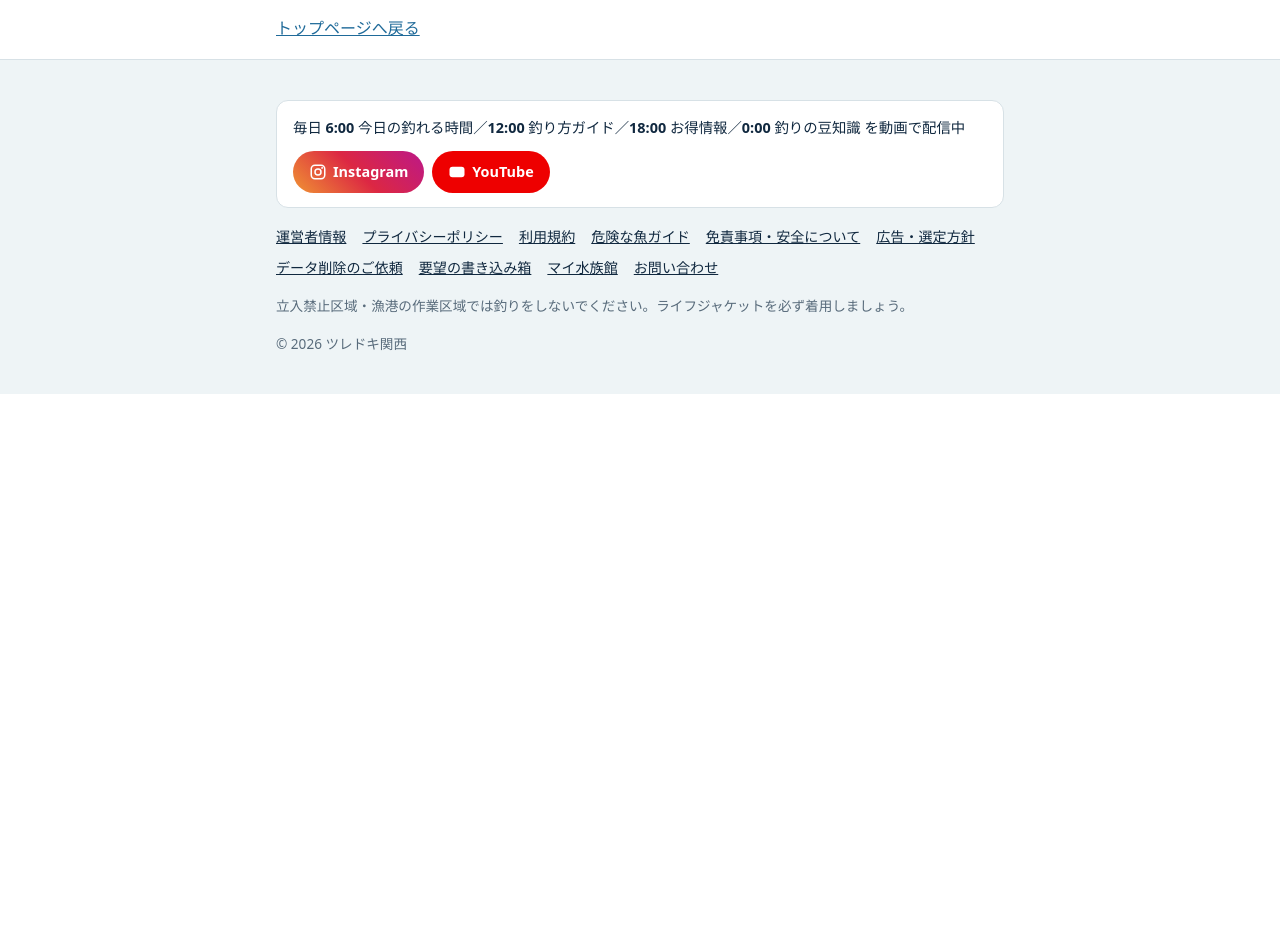
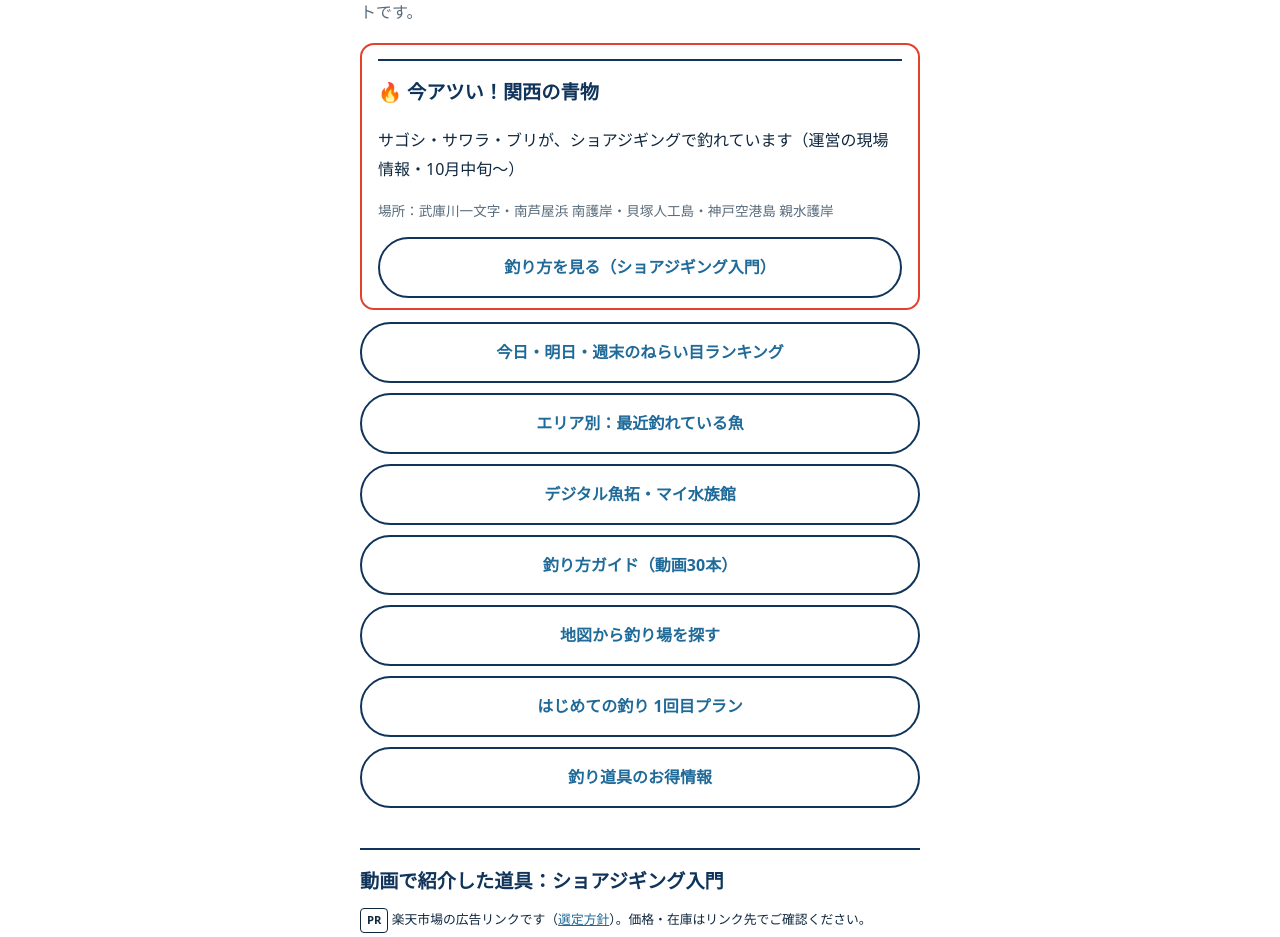
Before and after one commit to mametarou0510mame-coder/fishingbase-japan, a Next.js app: page /links in a window 1280 px wide. Before the commit this address had no page. Shown: the part 160-1097 px from the top of the page. Before the commit the page ends 800 px from the top, so only its background shows below. Built offline with nearby package versions, Linux system fonts and the light colour scheme; a web font is replaced by a local one.

Commit message:
プロフィールのリンク用ページ（/links/）：今アツい情報・ねらい目・動画で紹介した道具（楽天・PR）
Co-Authored-By: Claude Opus 5.5 <noreply@anthropic.com>
Claude-Session: https://claude.ai/code/session_0136AjP6UKpQXASPdXzdeXrp

```diff
--- a/app/globals.css
+++ b/app/globals.css
@@ -401,3 +401,9 @@ iframe.guide-video { border: 0; }
 .hot-notes { border: 2px solid var(--float, #e3412b); border-radius: 14px; padding: 4px 16px 10px; margin: 12px 0; background: var(--card); }
 .hot-notes h2 { margin-top: 10px; }
 .hot-notes ul { padding-left: 1.2em; }
+/* プロフィールのリンク用ページ */
+.links-page { max-width: 560px; margin: 0 auto; }
+.link-list { display: grid; gap: 10px; margin: 12px 0; }
+.link-btn { display: block; text-align: center; padding: 14px 12px; border-radius: 999px; background: var(--card); border: 2px solid var(--sea); font-weight: 700; text-decoration: none; }
+.gear-links { list-style: none; padding: 0; display: grid; gap: 8px; }
+.gear-links a { display: flex; flex-direction: column; padding: 10px 14px; border: 1px solid var(--line); border-radius: 12px; text-decoration: none; background: var(--card); }
--- /dev/null
+++ b/app/links/page.tsx
@@ -0,0 +1,74 @@
+import type { Metadata } from "next";
+import Link from "next/link";
+import HOT from "@/content/hot-notes.json";
+import { rakutenSearchUrl } from "@/lib/affiliate";
+import { findGuide } from "@/lib/guides";
+import { SITE } from "@/lib/site";
+
+// Instagram・YouTube のプロフィールのリンク用ページ。投稿文のリンクは押せないため、ここにまとめる。
+export const metadata: Metadata = {
+  title: "ツレドキ関西のリンク集（今アツい情報・おすすめ道具）",
+  description: "Instagram・YouTube から来た人向けのページです。今アツい釣り情報、今日・明日のねらい目、動画で紹介した道具（楽天市場）、マイ水族館・デジタル魚拓へのリンクをまとめています。",
+  alternates: { canonical: "/links/" },
+};
+
+const JST_TODAY = () => new Date(Date.now() + 9 * 3600e3).toISOString().slice(0, 10);
+
+export default function LinksPage() {
+  const hotOn = HOT.until >= JST_TODAY();
+  const hotGuide = findGuide(HOT.guide.replace(/^\/guide\/|\/$/g, ""));
+  const gear = hotGuide?.tackle[0];
+  return (
+    <div className="links-page">
+      <h1>ツレドキ関西</h1>
+      <p className="lead">関西の釣り場の、今日の釣れる時間・最近の釣果・釣り方をまとめた無料サイトです。</p>
+
+      {hotOn && (
+        <section className="hot-notes">
+          <h2>🔥 {HOT.title}</h2>
+          <p>{HOT.sub}</p>
+          <p className="small">場所：{HOT.spots.map((x) => x.name).join("・")}</p>
+          <Link className="link-btn" href={HOT.guide}>釣り方を見る（{hotGuide?.title ?? "ガイド"}）</Link>
+        </section>
+      )}
+
+      <nav className="link-list" aria-label="よく見られているページ">
+        <Link className="link-btn" href="/">今日・明日・週末のねらい目ランキング</Link>
+        <Link className="link-btn" href="/kansai/area/">エリア別：最近釣れている魚</Link>
+        <Link className="link-btn" href="/aquarium/">デジタル魚拓・マイ水族館</Link>
+        <Link className="link-btn" href="/guide/">釣り方ガイド（動画30本）</Link>
+        <Link className="link-btn" href="/map/">地図から釣り場を探す</Link>
+        <Link className="link-btn" href="/start/">はじめての釣り 1回目プラン</Link>
+        <Link className="link-btn" href="/gear/sale/">釣り道具のお得情報</Link>
+      </nav>
+
+      {gear && hotGuide && (
+        <section>
+          <h2>動画で紹介した道具：{hotGuide.title}</h2>
+          <p className="aff-label">
+            <span className="pr">PR</span> 楽天市場の広告リンクです（<Link href="/pr-policy/">選定方針</Link>）。価格・在庫はリンク先でご確認ください。
+          </p>
+          <ul className="gear-links">
+            {gear.items.map((it) => (
+              <li key={it.name}>
+                <a href={rakutenSearchUrl(it.keyword)} rel="sponsored nofollow noopener" target="_blank">
+                  <b>{it.name}</b>
+                  <span className="small">{it.spec}</span>
+                </a>
+              </li>
+            ))}
+          </ul>
+          <p className="small">ほかの釣り方の道具（初級・中級・上級）は、<Link href="/guide/">各釣り方ガイド</Link>のページにあります。</p>
+        </section>
+      )}
+
+      <section>
+        <h2>SNS</h2>
+        <div className="link-list">
+          <a className="link-btn" href={SITE.youtube} rel="noopener" target="_blank">YouTube（長尺の完全ガイド・ショート）</a>
+          <a className="link-btn" href={SITE.instagram} rel="noopener" target="_blank">Instagram {SITE.instagramHandle}</a>
+        </div>
+      </section>
+    </div>
+  );
+}
--- a/app/sitemap.ts
+++ b/app/sitemap.ts
@@ -32,7 +32,7 @@ export default function sitemap(): MetadataRoute.Sitemap {
       changeFrequency: "monthly" as const,
       priority: 0.5,
     })),
-    ...["/start/", "/map/", "/news/", "/aquarium/", "/request/", "/gear/", "/gear/sale/", "/safety/fish/", "/about/", "/pr-policy/", "/privacy/", "/terms/", "/disclaimer/", "/contact/"].map((p) => ({
+    ...["/links/", "/start/", "/map/", "/news/", "/aquarium/", "/request/", "/gear/", "/gear/sale/", "/safety/fish/", "/about/", "/pr-policy/", "/privacy/", "/terms/", "/disclaimer/", "/contact/"].map((p) => ({
       url: u(p),
       lastModified: now,
       changeFrequency: "yearly" as const,
```
